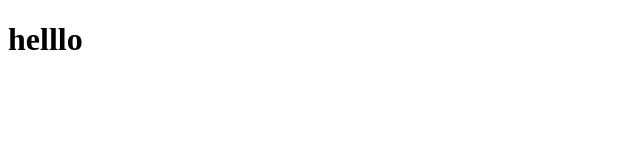
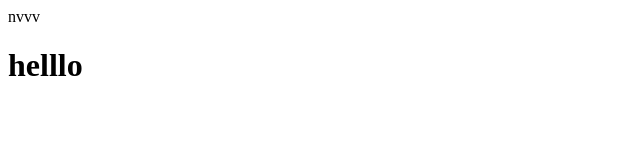
Before and after one commit to Pratikbhure2001/Frontend_Practice, a plain HTML site: page index.html in a window 1280 px wide. Shown: the whole page, without its empty margins (0-640 px from the left). Drawn offline with Linux system fonts and the light colour scheme.

```diff
--- a/index.html
+++ b/index.html
@@ -6,7 +6,7 @@
     <title>Document</title>
 </head>
 <body>
-
+nvvv
 
     <h1 id="h1">helllo</h1>
     <script src="demo.js"></script>
```
